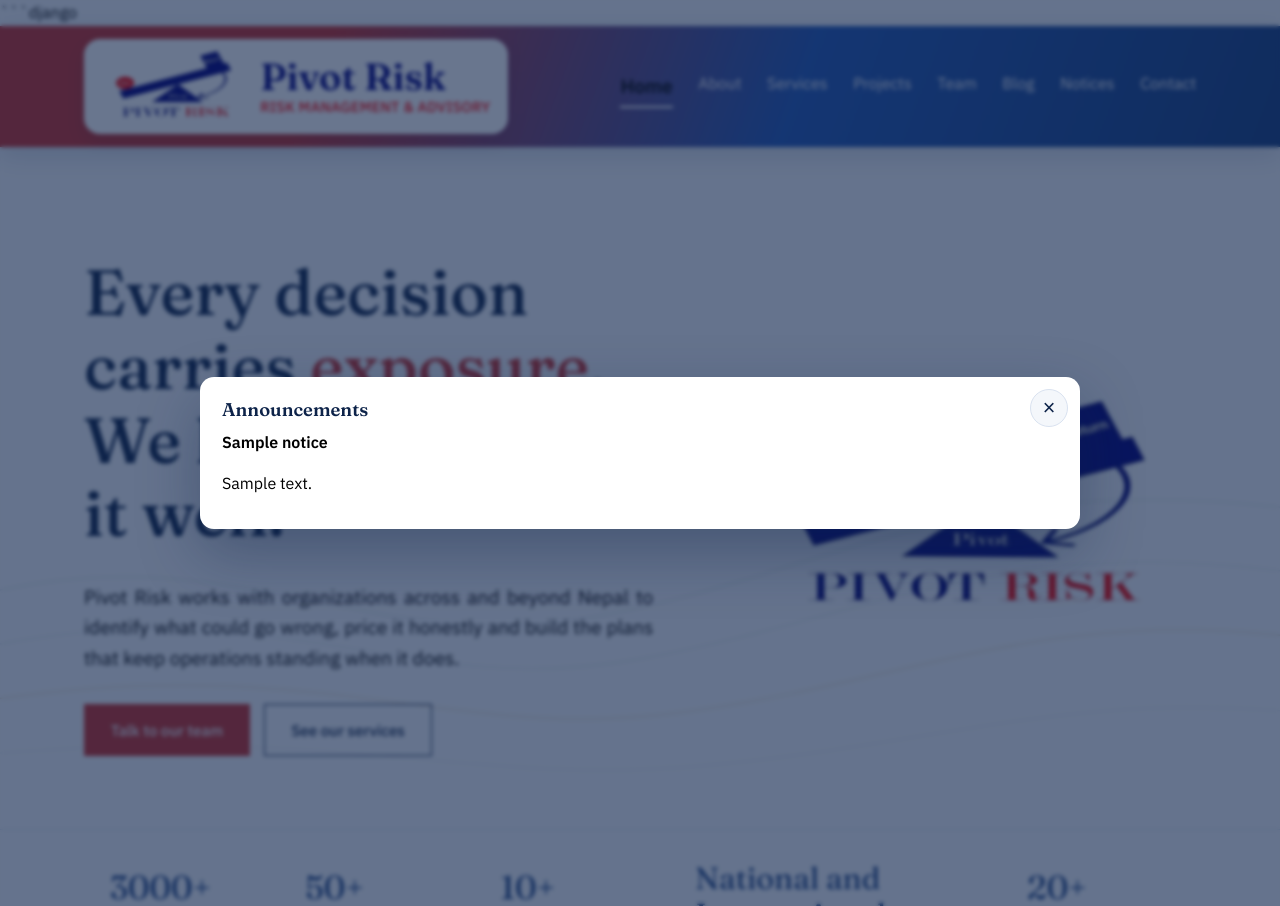
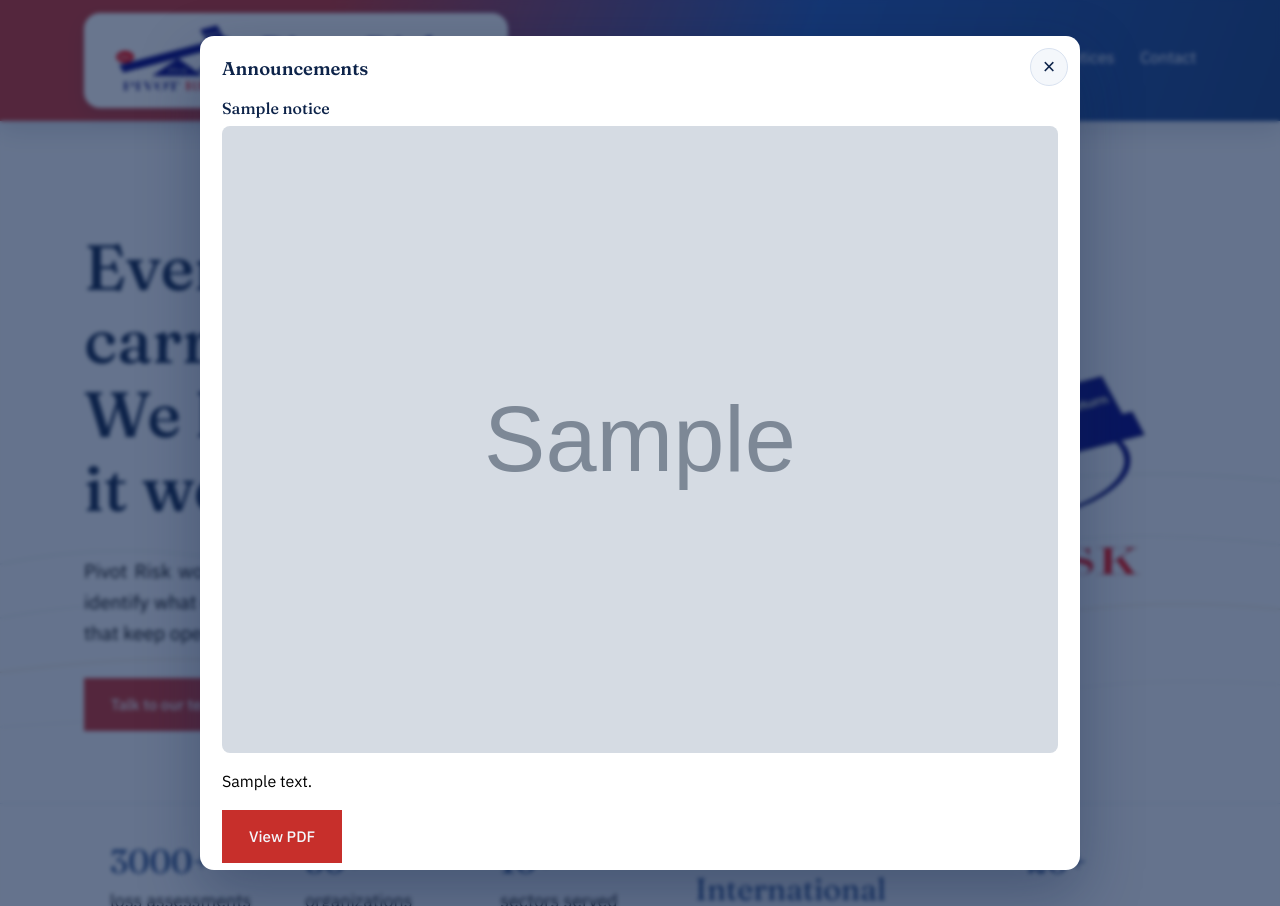
Before and after one commit to Nir010/pivot, a Django app: page / in a window 1280 px wide. Run offline with Django 5.2, Linux system fonts and the light colour scheme; data comes from the database, SQL or seed files in the repository; tables that the repository leaves empty hold one stand-in row (values such as "Sample post"); grey boxes marked "Sample" are stand-in pictures.

Commit message:
notice image and pdf popup

````diff
--- a/css/styles.css
+++ b/css/styles.css
@@ -794,6 +794,33 @@
   background: var(--paper-dim);
 }
 
+/* ---------- Announcement modal ---------- */
+.modal-notices{
+  overflow-y: auto;
+  overscroll-behavior: contain;
+}
+.modal-notices .modal-title{
+  margin-bottom: 20px;
+  padding-right: 46px;
+}
+.notice-item{
+  overflow-wrap: anywhere;
+}
+.notice-item + .notice-item{
+  margin-top: 24px;
+  padding-top: 24px;
+  border-top: 1px solid var(--line);
+}
+.notice-image-link{
+  display: block;
+  margin-bottom: 16px;
+}
+.notice-image{
+  width: 100%;
+  height: auto;
+  border-radius: 8px;
+}
+
 @keyframes navEnter{
   from{ opacity: 0; transform: translateY(-12px); }
   to{ opacity: 1; transform: translateY(0); }
--- a/templates/base.html
+++ b/templates/base.html
@@ -7,7 +7,7 @@
     <title>{% block title %}Pivot Risk Pvt. Ltd.{% endblock %}</title>
     <link rel="icon" type="image/png" href="{% static 'logo.png' %}" />
     <link rel="preconnect" href="https://fonts.googleapis.com" />
-    <link rel="stylesheet" href="{% static 'styles.css' %}?v=8" />
+    <link rel="stylesheet" href="{% static 'styles.css' %}?v=9" />
   </head>
   <body>
     {% block header %}
--- a/templates/home/index.html
+++ b/templates/home/index.html
@@ -1,4 +1,3 @@
-```django
 {% extends "base.html" %}
 {% load static %}
 
@@ -115,7 +114,7 @@
 <div class="modal" id="notice-modal" aria-hidden="true">
   <div class="modal-overlay" data-notice-close></div>
 
-  <div class="modal-card" role="dialog" aria-modal="true"
+  <div class="modal-card modal-notices" role="dialog" aria-modal="true"
        aria-labelledby="notice-modal-title">
     <button type="button" class="modal-close"
             data-notice-close aria-label="Close">
@@ -125,8 +124,25 @@
     <h3 class="modal-title" id="notice-modal-title">Announcements</h3>
 
     {% for notice in notices %}
-      <p><strong>{{ notice.title }}</strong></p>
-      <p>{{ notice.body|linebreaksbr }}</p>
+      <article class="notice-item">
+        <h4>{{ notice.title }}</h4>
+        {% if notice.image %}
+          <a class="notice-image-link" href="{{ notice.image.url }}"
+             target="_blank" rel="noopener"
+             aria-label="Open image for {{ notice.title }} in a new tab">
+            <img class="notice-image" src="{{ notice.image.url }}"
+                 alt="{{ notice.title }}" decoding="async">
+          </a>
+        {% endif %}
+        {% if notice.body %}
+          <p>{{ notice.body|linebreaksbr }}</p>
+        {% endif %}
+        {% if notice.pdf_file %}
+          <a class="btn btn-solid" href="{{ notice.pdf_file.url }}"
+             target="_blank" rel="noopener"
+             aria-label="View PDF for {{ notice.title }} in a new tab">View PDF</a>
+        {% endif %}
+      </article>
     {% endfor %}
   </div>
 </div>
@@ -174,4 +190,3 @@
 {% block footer %}
 {{ block.super }}
 {% endblock footer %}
-```
````
